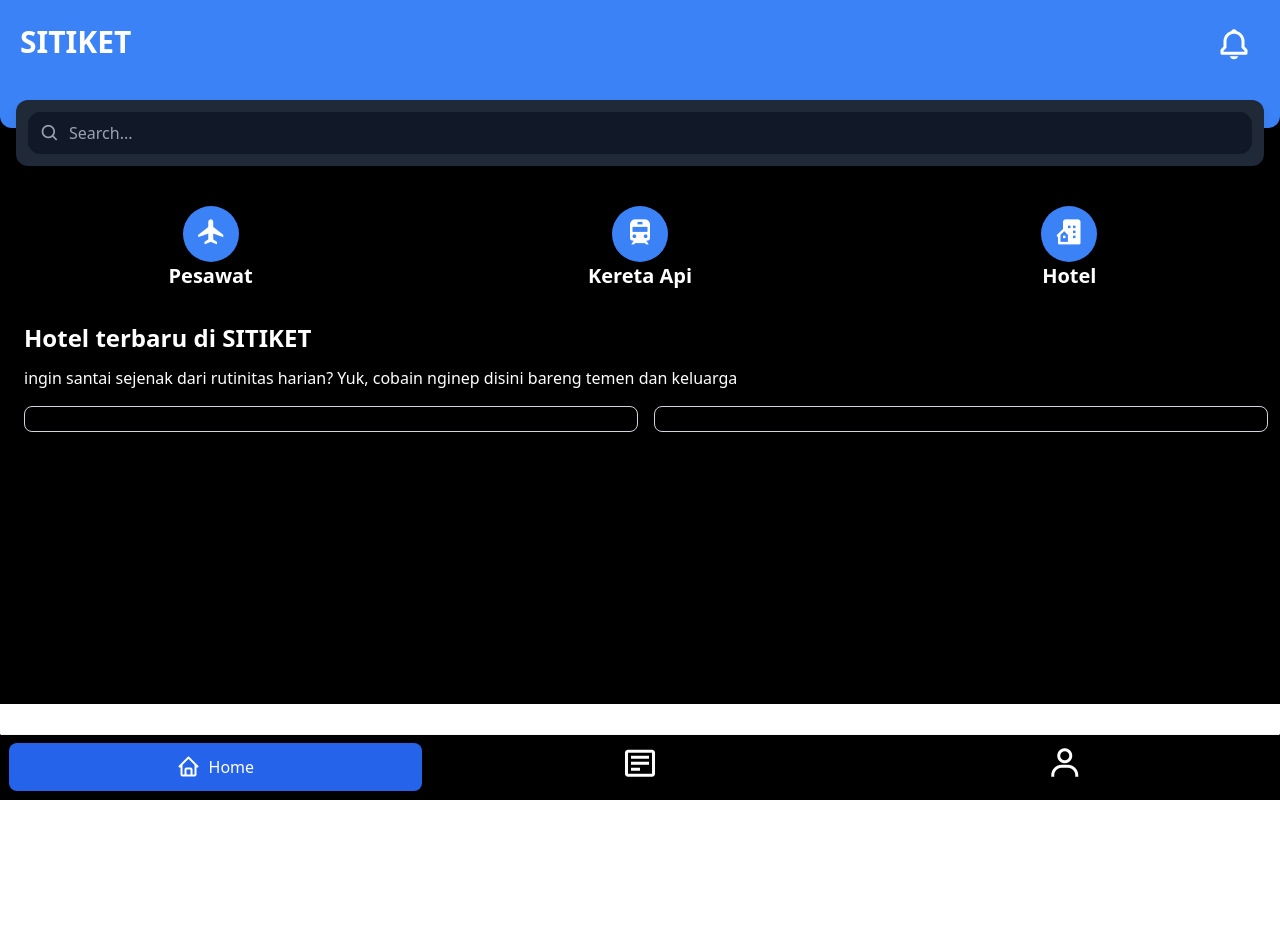
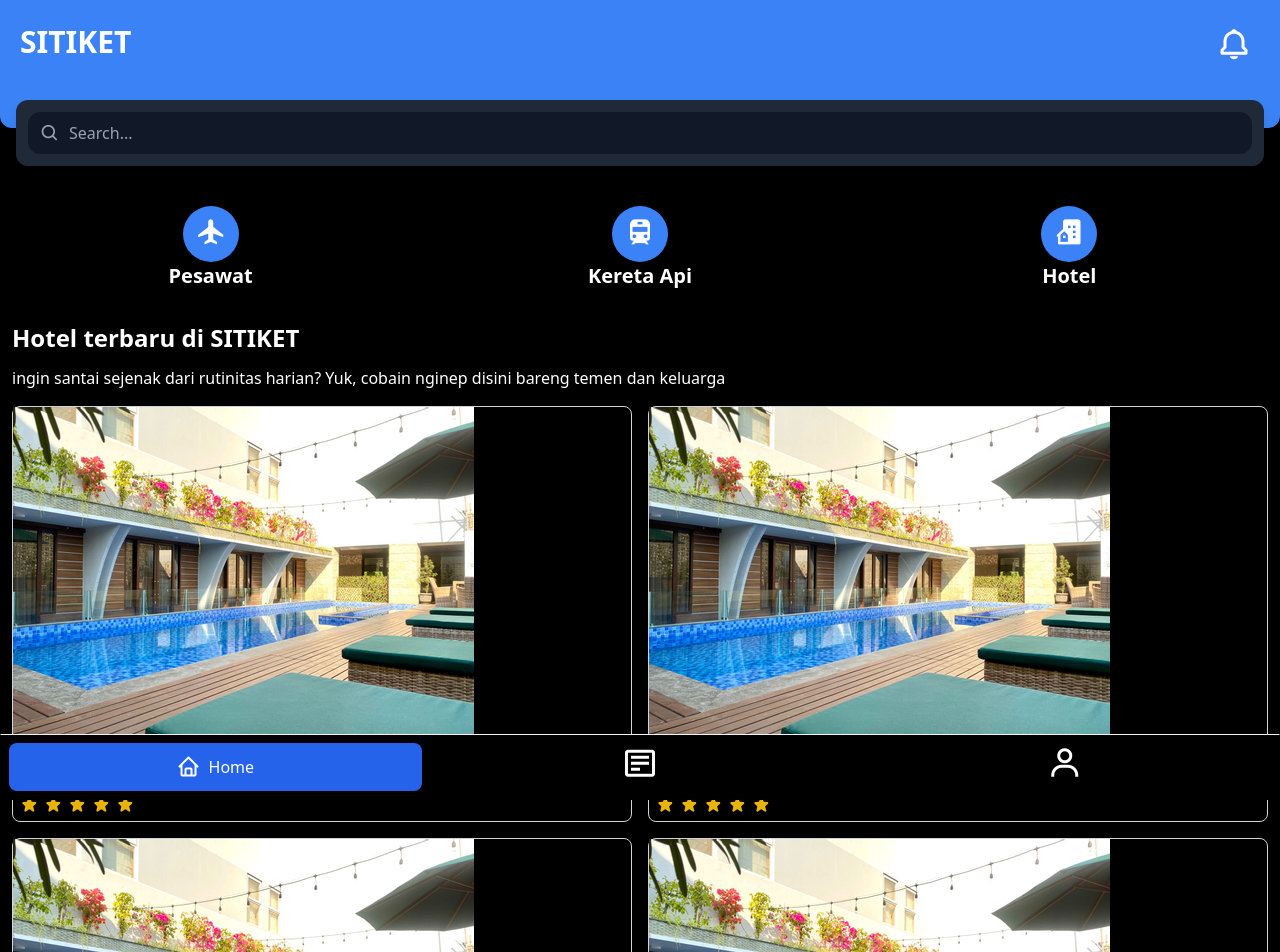
Before and after one commit to adhinnnugroho/SITIKET, a React (Vite) app: page / in a window 1280 px wide. Shown: the top 952 px of the page. Before the commit the page ends 800 px from the top, so only its background shows below. Built offline with nearby package versions, Linux system fonts and the light colour scheme.

Commit message:
feat: setup hotelCard

```diff
--- /dev/null
+++ b/src/asset/AssetsManagement.ts
@@ -0,0 +1,7 @@
+import Hotel from 'asset/hotel.jpg';
+
+const AssetsManagement = {
+    Hotel
+}
+
+export default AssetsManagement;
--- a/src/components/ComponentManagement.ts
+++ b/src/components/ComponentManagement.ts
@@ -3,13 +3,15 @@ import MobileNavigation from "components/specific/navigations/MobileNavigation"
 import ProfileCard from "components/card/profile/ProfileCard"
 import DarkModeCard from "components/card/themes/DarkModeCard"
 import InfoCard from "./card/InfoCard"
+import HotelCard from "./card/hotel/HotelCard"
 
 const ComponentManagement = {
     Header,
     MobileNavigation,
     ProfileCard,
     DarkModeCard,
-    InfoCard
+    InfoCard,
+    HotelCard
 }
 
 export default ComponentManagement
--- /dev/null
+++ b/src/components/card/hotel/HotelCard.tsx
@@ -0,0 +1,22 @@
+const HotelCard = ({ HotelName, Rating, HotelImage }: any) => {
+    return (
+        <div className="border border-gray-300 rounded-lg">
+            <img src={HotelImage} alt="" />
+            <div className="p-2">
+                <h1 className="text-xl font-semibold">
+                    {HotelName}
+                </h1>
+
+                <div className="flex mt-2 gap-2">
+                    {
+                        Array.from({ length: Rating }).map((_, index) => (
+                            <i key={index} className="bx bxs-star text-yellow-500 font-semibold" />
+                        ))
+                    }
+                </div>
+            </div>
+        </div>
+    )
+}
+
+export default HotelCard
--- a/src/layouts/MainLayout.tsx
+++ b/src/layouts/MainLayout.tsx
@@ -10,7 +10,7 @@ const MainLayout = ({ title, children }: MainLayoutProps) => {
     UseToggleThemes();
     useDocumentTitle(title ?? 'SITIKET')
     return (
-        <div className="w-full h-[44rem] dark:bg-black bg-white dark:text-white text-black transition-all duration-700 ease-in-out " id="mainLayouts">
+        <div className="w-full   dark:bg-black bg-white dark:text-white text-black transition-all duration-700 ease-in-out " id="mainLayouts">
             {children}
             <ComponentManagement.MobileNavigation />
         </div>
--- a/src/pages/home/HomePage.tsx
+++ b/src/pages/home/HomePage.tsx
@@ -1,4 +1,6 @@
+import AssetsManagement from "asset/AssetsManagement"
 import MainMenuCard from "components/card/MainMenuCard"
+import ComponentManagement from "components/ComponentManagement"
 import MainLayout from "layouts/MainLayout"
 
 const HomePage = () => {
@@ -32,14 +34,14 @@ const HomePage = () => {
                     <MainMenuCard title="Pesawat" icons="plane" />
                 </div>
                 <div className="col-span-1">
-                    <MainMenuCard title="Kereta Api" icons="train"  />
+                    <MainMenuCard title="Kereta Api" icons="train" />
                 </div>
                 <div className="col-span-1 flex justify-center">
-                    <MainMenuCard title="Hotel" icons="building-house"  />
+                    <MainMenuCard title="Hotel" icons="building-house" />
                 </div>
             </div>
 
-            <div className="hotel-sections p-3 ml-3">
+            <div className="hotel-sections p-3  pb-[100px]">
                 <h5 className="text-2xl font-semibold mt-5">
                     Hotel terbaru di SITIKET
                 </h5>
@@ -48,12 +50,10 @@ const HomePage = () => {
                 </p>
 
                 <div className="grid grid-cols-2 gap-4 mt-4">
-                    <div className="col-span-1">
-                        <div className="border border-gray-300 p-3 rounded-lg"></div>
-                    </div>
-                    <div className="col-span-1">
-                        <div className="border border-gray-300 p-3 rounded-lg"></div>
-                    </div>
+                    <ComponentManagement.HotelCard HotelName="Hotel garuda" Rating={5} HotelImage={AssetsManagement.Hotel} />
+                    <ComponentManagement.HotelCard HotelName="Hotel garuda" Rating={5} HotelImage={AssetsManagement.Hotel} />
+                    <ComponentManagement.HotelCard HotelName="Hotel garuda" Rating={5} HotelImage={AssetsManagement.Hotel} />
+                    <ComponentManagement.HotelCard HotelName="Hotel garuda" Rating={5} HotelImage={AssetsManagement.Hotel} />
                 </div>
             </div>
         </MainLayout>
```
Also changed, not shown: src/asset/hotel.jpg (added).
